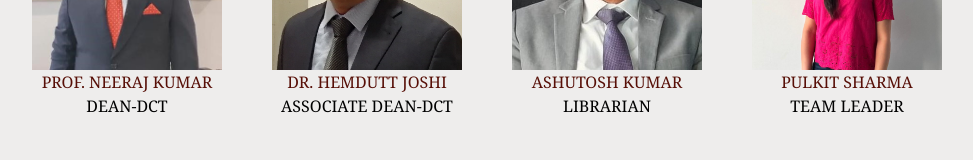
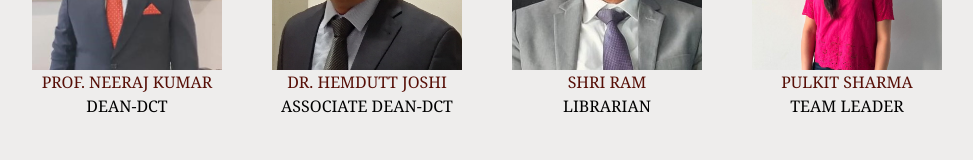
Before and after one commit to Dean-DCT-Thapar/edutube-landing-page, a Next.js app: page / in a window 1280 px wide. Shown: the part 1362-1522 px from the top of the page, without its empty margins (163-1136 px from the left). Built offline with nearby package versions, Linux system fonts and the light colour scheme.

Commit message:
name change

```diff
--- a/app/page.js
+++ b/app/page.js
@@ -30,7 +30,7 @@ export default function Home() {
         <Image className="h-80 w-screen opacity-65" src="/mHostel.jpg" alt="Photo" width={500} height={500} />
         <div className="absolute top-32 left-1/2 transform -translate-x-1/2 w-3/4 group py-5 bg-black opacity-65" style={{left: '15%', animation: 'slide 1s ease-in-out forwards'}}>
           <h1 className="text-center text-xl sm:text-5xl font-bold" style={{animation: 'slide 1s ease-in-out forwards'}}>THAPAR DIGITAL CONTENT MANAGEMENT SYSTEM</h1>
-          <h2 className="text-center opacity-0 transition ease-in-out duration-500 group-hover:opacity-100"> -Empowering Education Empowering Nation</h2>
+          <h2 className="text-center opacity-0 transition ease-in-out duration-500 sm:group-hover:opacity-100"> -Empowering Education Empowering Nation</h2>
         </div>
       </div>
 
@@ -105,11 +105,11 @@ export default function Home() {
             <div className="mt-3 ml-5 group hover:cursor pointer">
               <img src="/ashutosh.jpg" width={`190px`} height={`150px`} className="mx-auto h-3/4 transition duration-500 group-hover:opacity-45"/>
               <div className="text-black w-full relative -top-1/2 left-0 opacity-0 transition duration-500 group-hover:opacity-100">
-                <p className="text-center text-sm text-[#570f07] font-serif">ASHUTOSH KUMAR</p>
+                <p className="text-center text-sm text-[#570f07] font-serif">SHRI RAM</p>
                 <p className="text-center text-sm font-serif">LIBRARIAN</p>
               </div>
               <div className="text-black mx-auto w-full -mt-10 opacity-100 transition duration-500 group-hover:opacity-0">
-                <p className="text-center text-[#570f07] font-serif">ASHUTOSH KUMAR</p>
+                <p className="text-center text-[#570f07] font-serif">SHRI RAM</p>
                 <p className="text-center font-serif">LIBRARIAN</p>
               </div>
             </div>
```
